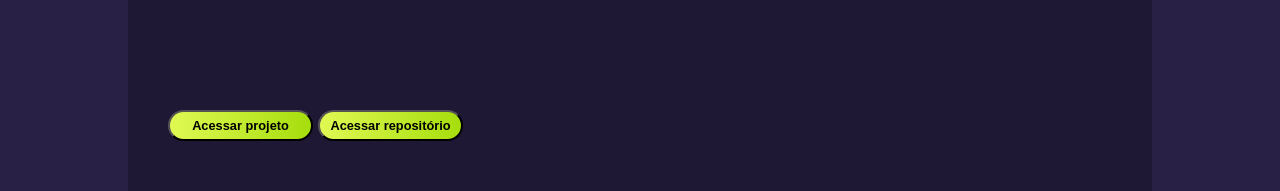
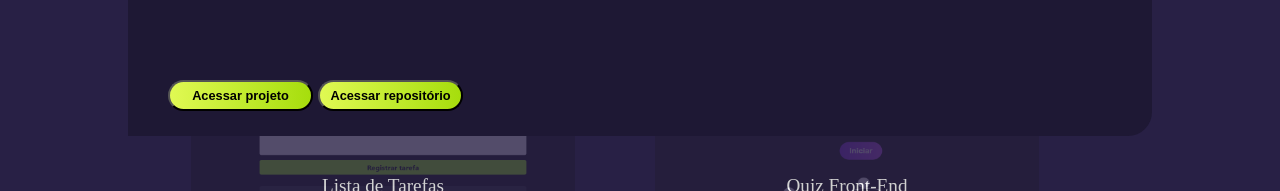
Before and after one commit to wagner-guedes-dev/Portfolio2.0, a React (Vite) app: page / in a window 1280 px wide. Both pictures are taken after a click on the picture 383 px from the left and 1774 px from the top of the page. Shown: the part 1898-2089 px from the top of the page. Built offline with nearby package versions, Linux system fonts and the light colour scheme; a web font is replaced by a local one.

Commit message:
update scroll animation

```diff
--- a/src/components/Contatos/index.jsx
+++ b/src/components/Contatos/index.jsx
@@ -11,7 +11,7 @@ const Contatos = () => {
 
 
   useEffect(()=>{
-    AOS.init({duration: 800})
+    AOS.init({duration: 1500})
   }, [])
 
   return (
--- a/src/components/Habilidades/index.jsx
+++ b/src/components/Habilidades/index.jsx
@@ -10,7 +10,7 @@ import './habilidades.css'
 const Habilidades = () => {
 
   useEffect(()=>{
-    AOS.init({duration: 800})
+    AOS.init({duration: 1500})
   }, [])
 
   return (
--- a/src/components/Projetos/ModalProjects/modalProjects.css
+++ b/src/components/Projetos/ModalProjects/modalProjects.css
@@ -4,23 +4,23 @@
     border-radius: 1.5rem 0;
     display: flex;
     justify-content: center;
-    align-items: center;
     width: 80%;
     margin: 0 auto;
-    height: 85%;
     position: fixed;
     left: 10%;
     top: 13%;
     -webkit-animation: fade-in-fwd 0.8s cubic-bezier(0.390, 0.575, 0.565, 1.000) both;
 	animation: fade-in-fwd 0.8s cubic-bezier(0.390, 0.575, 0.565, 1.000) both;
     min-width: 320px;
+    z-index: 1;
 }
 img{
     width: 500px;
 }
 .buttons-projects{
     display: flex;
-    margin-top: 110px;
+    margin-top: 80px;
+    margin-bottom: 10px;
 }
 .buttons-projects button{
     font-size: .8rem;
@@ -70,8 +70,9 @@ img{
 
 /* modal right */
 .right-modal{
-    height: 100%;
+
     margin-left: 20px;
+
 }
 .right-modal h1{
     font-size: 1.6rem;
--- a/src/components/Projetos/index.jsx
+++ b/src/components/Projetos/index.jsx
@@ -23,7 +23,7 @@ import ControleFinanceiro from './ModalProjects/ControleFinanceiro';
 const Projetos = (props) => {
 
   useEffect(()=>{
-    AOS.init({duration: 800})
+    AOS.init({duration: 1500})
   }, [])
 
 
--- a/src/components/Sobre/index.jsx
+++ b/src/components/Sobre/index.jsx
@@ -10,7 +10,7 @@ import img2 from '../../img/img2.png'
 const Sobre = () => {
 
   useEffect(()=>{
-    AOS.init({duration: 800})
+    AOS.init({duration: 1500})
   }, [])
 
   return (
```
